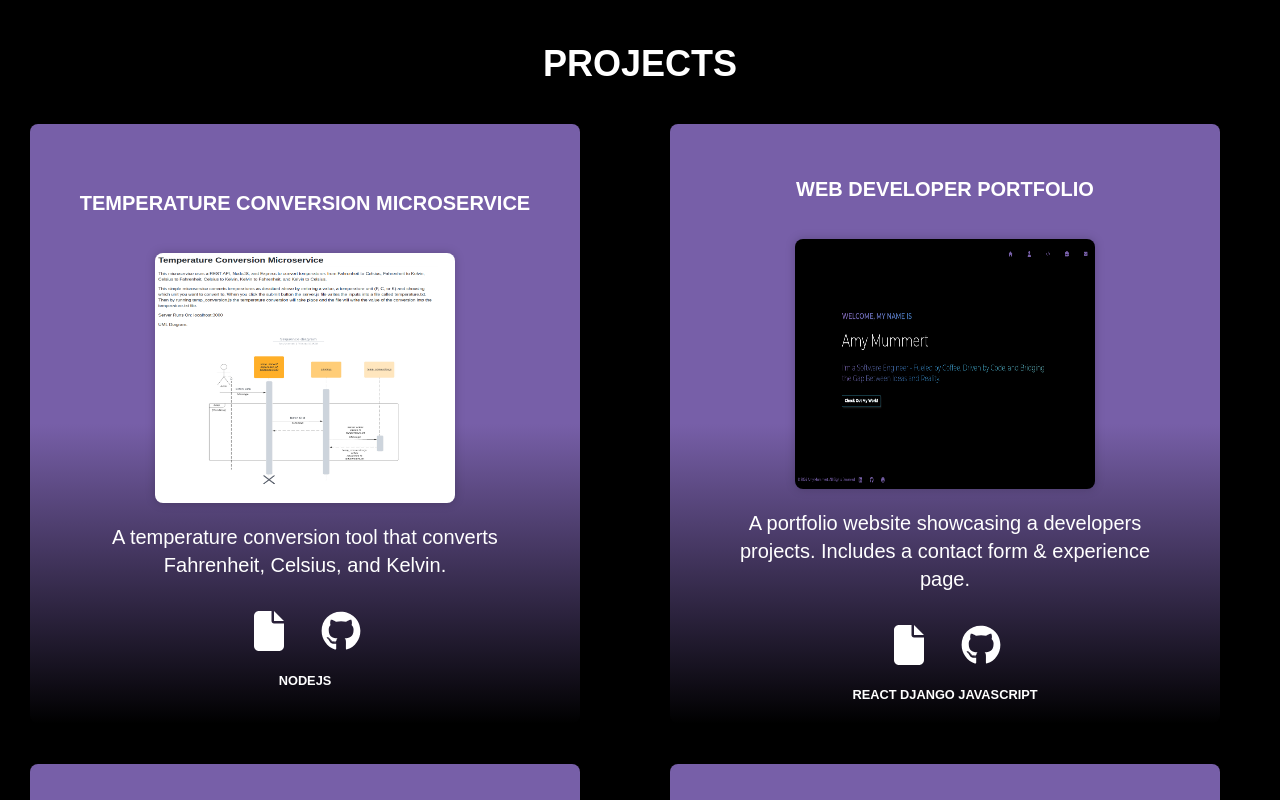
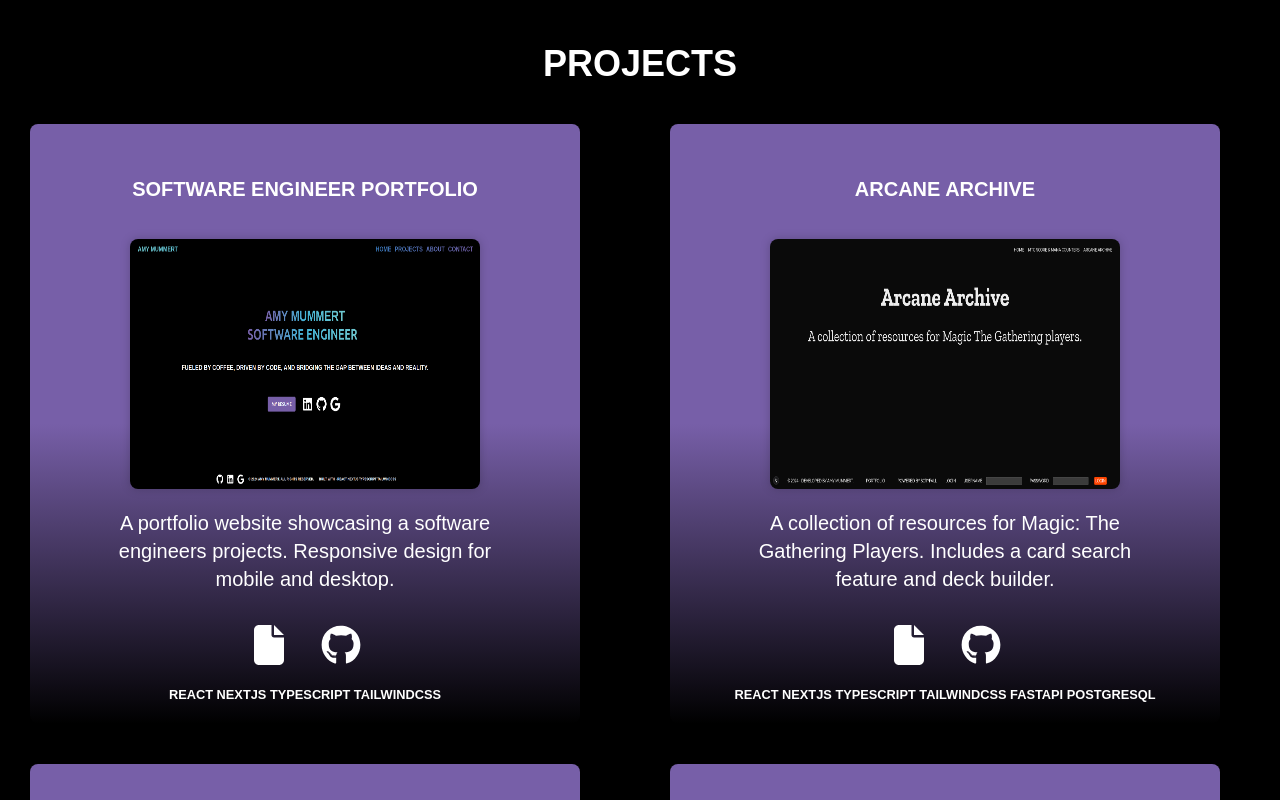
Before and after one commit to ARMummert/mummert_portfolio, a Next.js app: page / in a window 1280 px wide. Shown: the part 860-1660 px from the top of the page. Built offline with nearby package versions, Linux system fonts and the light colour scheme.

Commit message:
added new project arcane-archive

```diff
--- a/src/app/projects.tsx
+++ b/src/app/projects.tsx
@@ -31,32 +31,50 @@ const ProjectComponent: React.FC = () => {
   useEffect(() => {
     // Project Data
     const sampleProjects: Project[] = [
+       {
+        id: 1,
+        name: 'Software Engineer Portfolio',
+        description: 'A portfolio website showcasing a software engineers projects. Responsive design for mobile and desktop.',
+        image_url: '/images/mummertportfolio.png',
+        demo_url: 'https://github.com/ARMummert/',
+        github_url: 'https://github.com/ARMummert/',
+        built_with: 'REACT NEXTJS TYPESCRIPT TAILWINDCSS'
+      },
       {
-        id: 1,
+        id: 2,
+        name: 'Arcane Archive',
+        description: 'A collection of resources for Magic: The Gathering Players. Includes a card search feature and deck builder.',
+        image_url: '/images/arcanearchive.png',
+        demo_url: 'https://github.com/ARMummert/',
+        github_url: 'https://github.com/ARMummert/',
+        built_with: 'REACT NEXTJS TYPESCRIPT TAILWINDCSS FASTAPI POSTGRESQL'
+      },
+      {
+        id: 3,
+        name: 'Web Developer Portfolio',
+        description: 'A portfolio website showcasing a developers projects. Includes a contact form & experience page.',
+        image_url: '/images/developerportfoliohomepage.png',
+        demo_url: 'https://armummert.github.io/Web-Developer-Portfolio/',
+        github_url: 'https://github.com/ARMummert/',
+        built_with: 'REACT DJANGO JAVASCRIPT SQLITE3 DATABASE'
+      },
+      {
+        id: 4,
+        name: 'Blog Web Application',
+        description: 'A Blog website that allows users to create, edit, and delete blog posts using Sanity CMS.',
+        image_url: '/images/bloghome.png',
+        demo_url: 'https://armummert.github.io/Blog-Project/',
+        github_url: 'https://github.com/ARMummert/Blog-Project',
+        built_with: 'REACT NEXTJS TYPESCRIPT SANITY'
+      },
+        {
+        id: 5,
         name: 'Temperature Conversion Microservice',
         description: 'A temperature conversion tool that converts Fahrenheit, Celsius, and Kelvin.',
         image_url: '/images/project1.png',
         demo_url: 'https://armummert.github.io/temp_conversion/',
         github_url: 'https://github.com/ARMummert/temp_conversion',
         built_with: 'NODEJS'
-      },
-      {
-        id: 2,
-        name: 'Web Developer Portfolio',
-        description: 'A portfolio website showcasing a developers projects. Includes a contact form & experience page.',
-        image_url: '/images/developerportfoliohomepage.png',
-        demo_url: 'https://armummert.github.io/Web-Developer-Portfolio/',
-        github_url: 'https://github.com/ARMummert/',
-        built_with: 'REACT DJANGO JAVASCRIPT'
-      },
-      {
-        id: 5,
-        name: 'Blog Web Application',
-        description: 'A Blog website that allows users to create, edit, and delete blog posts using Sanity CMS.',
-        image_url: '/images/bloghome.png',
-        demo_url: 'https://armummert.github.io/Blog-Project/',
-        github_url: 'https://github.com/ARMummert/Blog-Project',
-        built_with: 'REACT NEXTJS TYPESCRIPT SANITY'
       },
       {
         id: 6,
@@ -67,6 +85,7 @@ const ProjectComponent: React.FC = () => {
         github_url: 'https://github.com/ARMummert/Apple-Jacks-Database-Project',
         built_with: 'NODEJS EXPRESSJS MYSQL DATABASE'
       },
+
       {
         id: 7,
         name: 'Dog Training App & Newsletter Microservice',
@@ -104,7 +123,7 @@ const ProjectComponent: React.FC = () => {
             <div className="flex flex-col flex-wrap justify-center items-center m-5 rounded-lg w-[550px] h-[600px] bg-white font-montserrat text-center text-black shadow-[0px_0px_5px_5px_rgba(0,0,0,0.1)] overflow-hidden bg-gradient-to-t from-black via-[#775FA8] to-[#775FA8]" key={project.id}>
               <h3 className="justify-center items-center mt-8 text-xl text-wrap text-white">{project.name}</h3>
               <a href={formatUrl(project.demo_url)} target="_blank" rel="noopener noreferrer">
-                <Image src={project.image_url} className="flex drop-shadow-[0px_0px_5px_rgba(0,0,0,0.2)] mt-5 w-[300px] h-[250px] relative z-10 rounded-lg"
+                <Image src={project.image_url} className="flex drop-shadow-[0px_0px_5px_rgba(0,0,0,0.2)] mt-5 w-[350px] h-[250px] relative z-10 rounded-lg"
                        alt="projectimg" width={600} height={400} />
               </a>
               <p className="flex flex-col flex-wrap overflow-wrap-normal white-space-normal word-wrap-break mt-5 w-3/4 text-white text-xl">{project.description}</p>
```
Also changed, not shown: public/images/arcanearchive.png (added), public/images/mummertportfolio.png (added).
